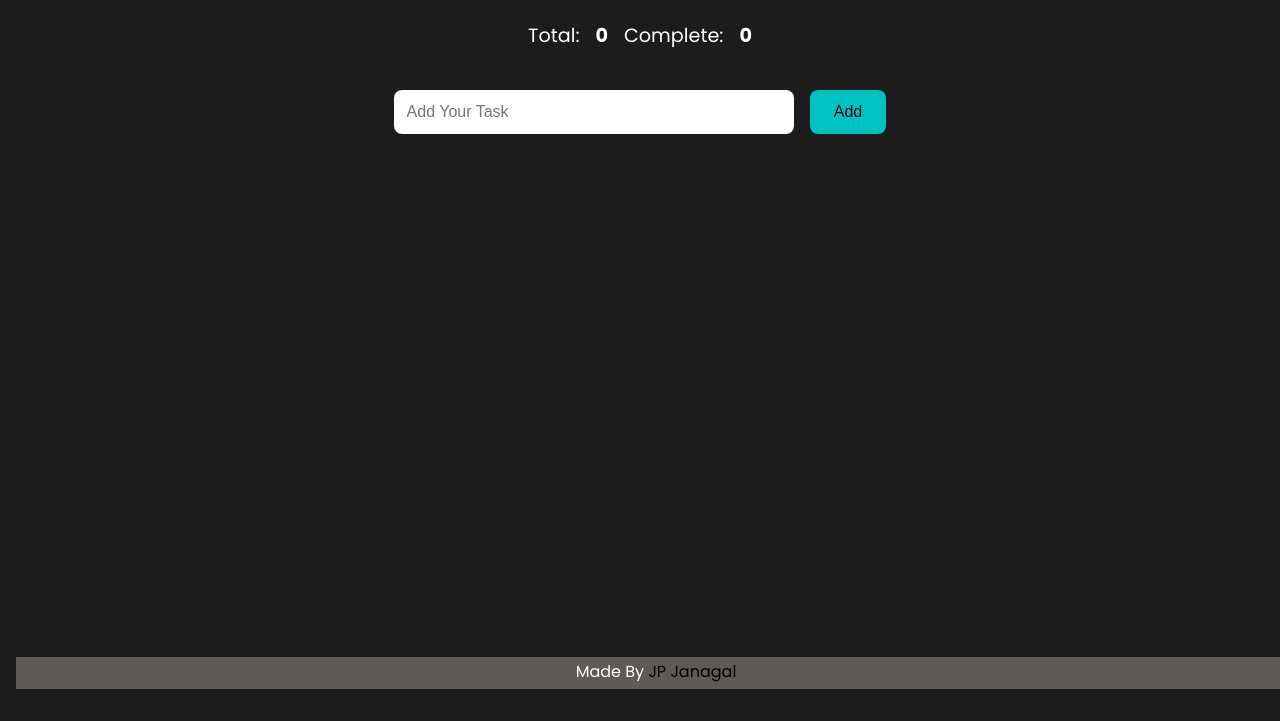
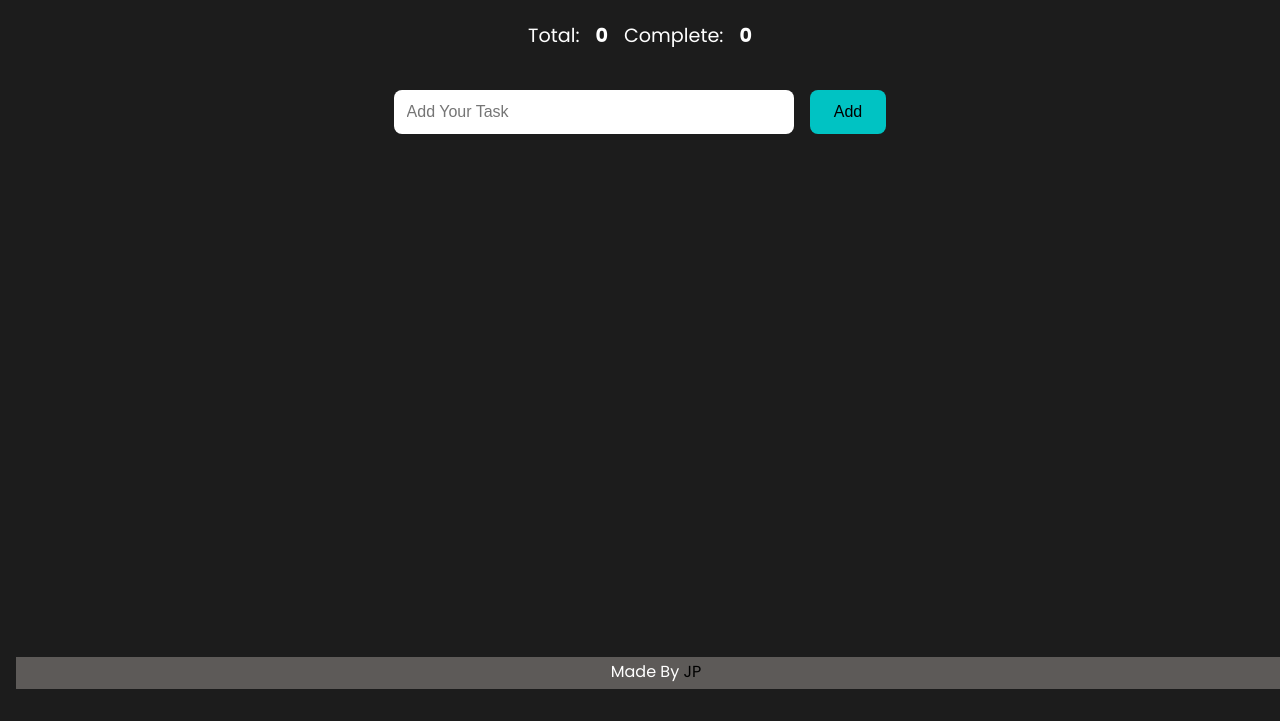
Before and after one commit to nare436/ToDo-Website, a plain HTML site: page index.html in a window 1280 px wide. Shown: the part 111-832 px from the top of the page. Drawn offline with Linux system fonts and the light colour scheme.

Commit message:
Update index.html

```diff
--- a/index.html
+++ b/index.html
@@ -19,7 +19,7 @@
         </div>
         <div id="wrk"></div>
     </div>
-    <div class="footer">Made By <a href="https://web.telegram.org/k/#@Jp_Janagal950" >JP Janagal</a></div>
+    <div class="footer">Made By <a href="https://web.telegram.org/k/#@Jp_Janagal950" >JP</a></div>
     <script src="index.js"></script>
 </body>
 </html>
```
